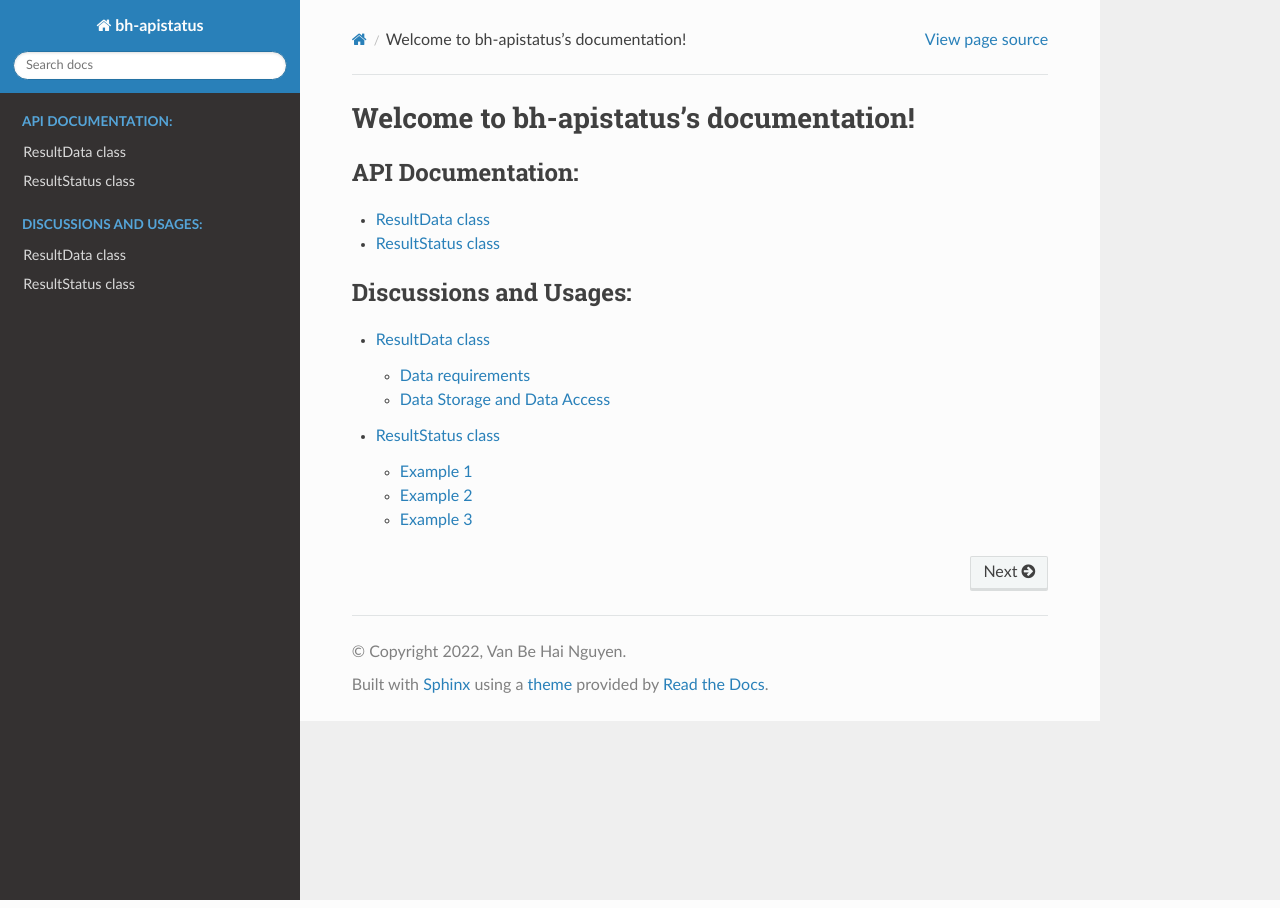
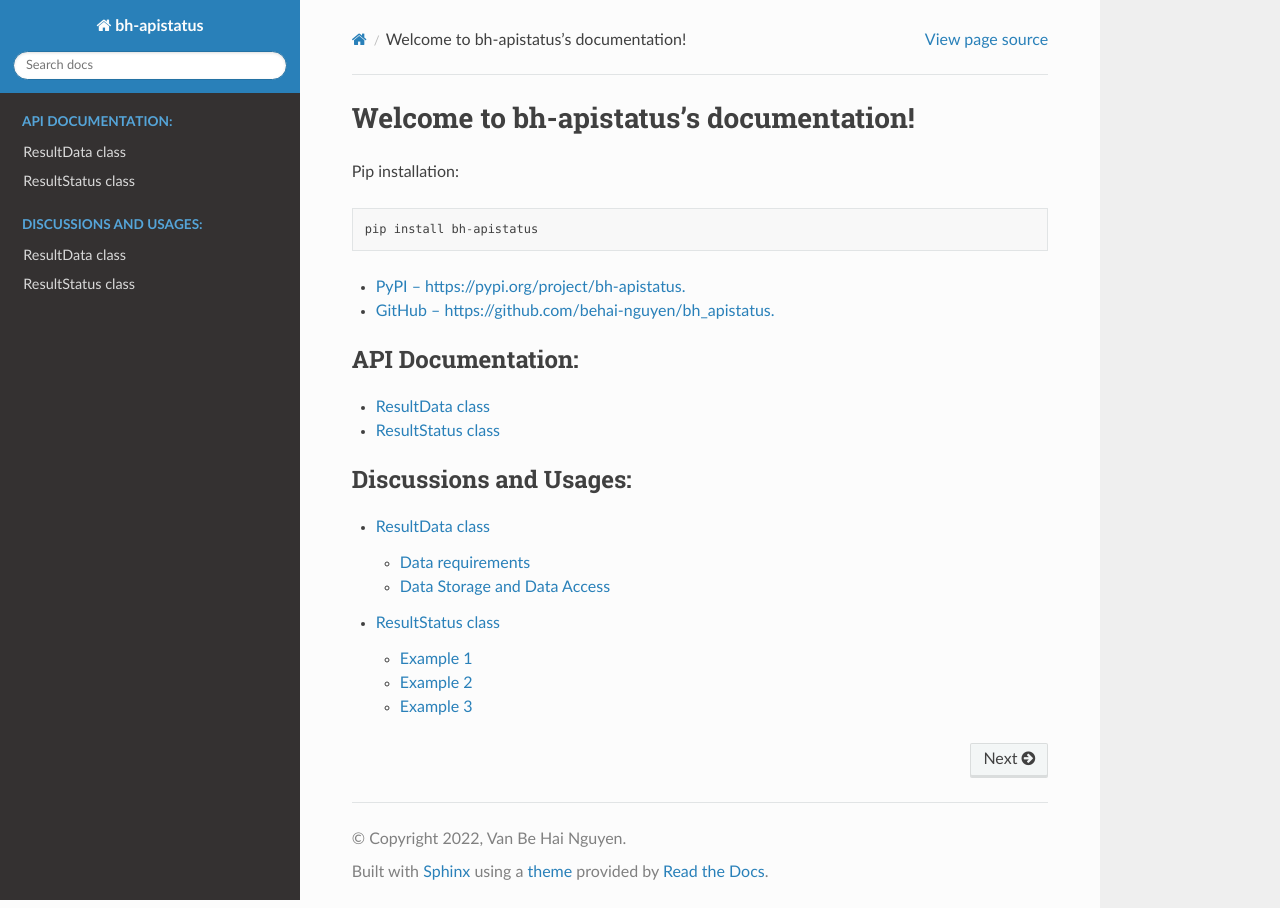
Before and after one commit to behai-nguyen/bh_apistatus, a Sphinx documentation site: the page built from docs/index.rst, in a window 1280 px wide. Built offline with Sphinx 7.4.7 and the Read the Docs theme 2.0.0, drawn with Linux system fonts in a browser that asks for light colours.

Commit message:
Added header info: installation command, sites PyPI and GitHub.

```diff
--- a/docs/index.rst
+++ b/docs/index.rst
@@ -6,9 +6,12 @@
 Welcome to bh-apistatus's documentation!
 ========================================
 
-.. toctree::
-   :maxdepth: 2
-   :caption: Contents:
+Pip installation::
+
+    pip install bh-apistatus
+
+- `PyPI -- https://pypi.org/project/bh-apistatus. <https://pypi.org/project/bh-apistatus>`_
+- `GitHub -- https://github.com/behai-nguyen/bh_apistatus. <https://github.com/behai-nguyen/bh_apistatus>`_
 
 .. toctree::
    :maxdepth: 2
```
